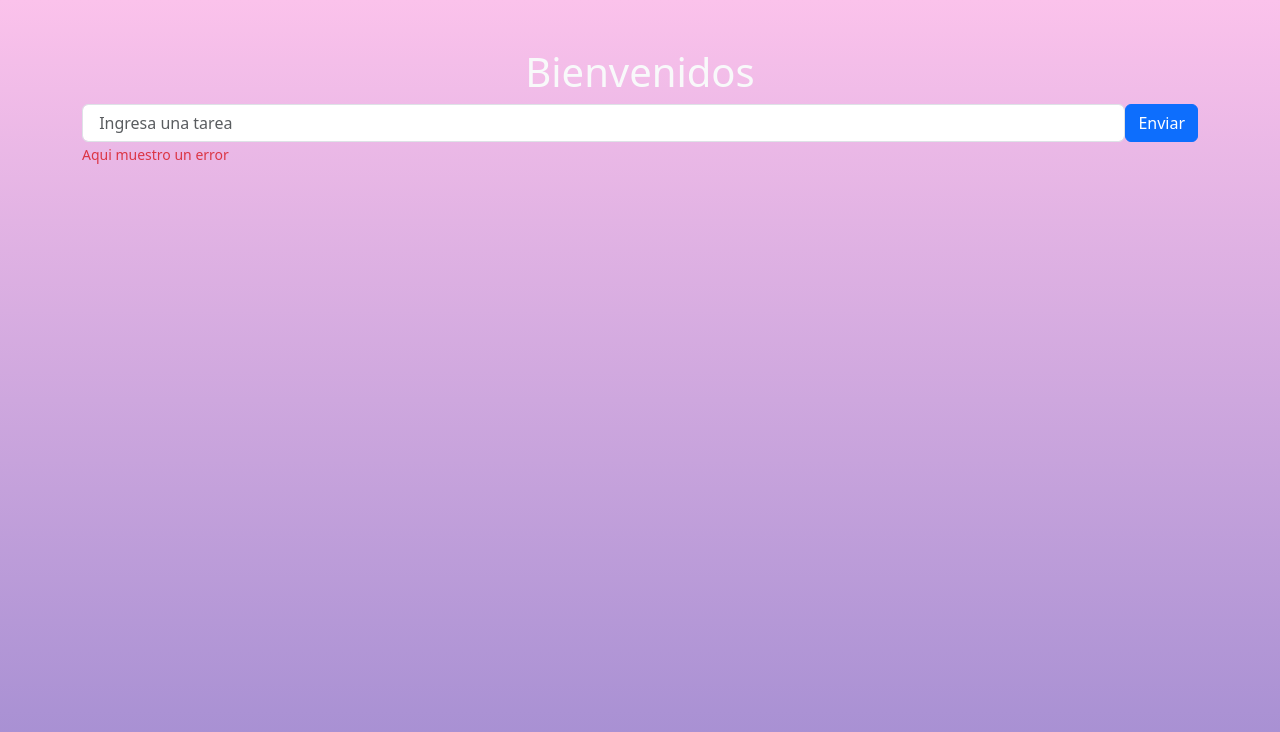
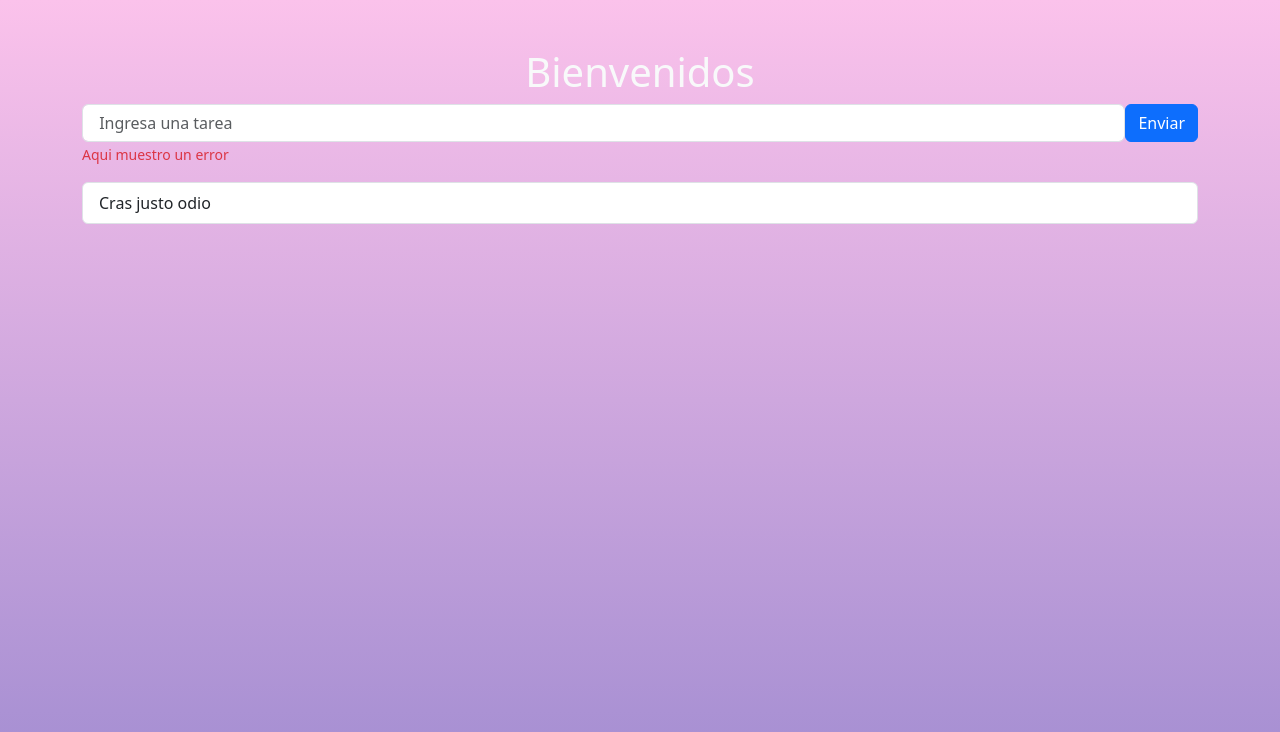
Before and after one commit to basiliomartinez/13-Listado-de-Tareas-REACT, a React (Vite) app: page / in a window 1280 px wide. Shown: the top 732 px of the page. Built offline with nearby package versions, Linux system fonts and the light colour scheme.

Commit message:
Agregamos el componente ListaTareas

```diff
--- a/src/components/FormularioTarea.jsx
+++ b/src/components/FormularioTarea.jsx
@@ -1,5 +1,6 @@
 import Button from "react-bootstrap/Button";
 import Form from "react-bootstrap/Form";
+import ListaTareas from "./ListaTareas";
 
 const FormularioTarea = () => {
   return (
@@ -15,6 +16,7 @@ const FormularioTarea = () => {
           <Form.Text className="text-danger">Aqui muestro un error</Form.Text>
         </Form.Group>
       </Form>
+      <ListaTareas/>
     </section>
   );
 };
--- /dev/null
+++ b/src/components/ListaTareas.jsx
@@ -0,0 +1,11 @@
+import ListGroup from 'react-bootstrap/ListGroup';
+
+const ListaTareas = () => {
+    return (
+     <ListGroup>
+      <ListGroup.Item>Cras justo odio</ListGroup.Item>
+    </ListGroup>
+    );
+};
+
+export default ListaTareas;
```
